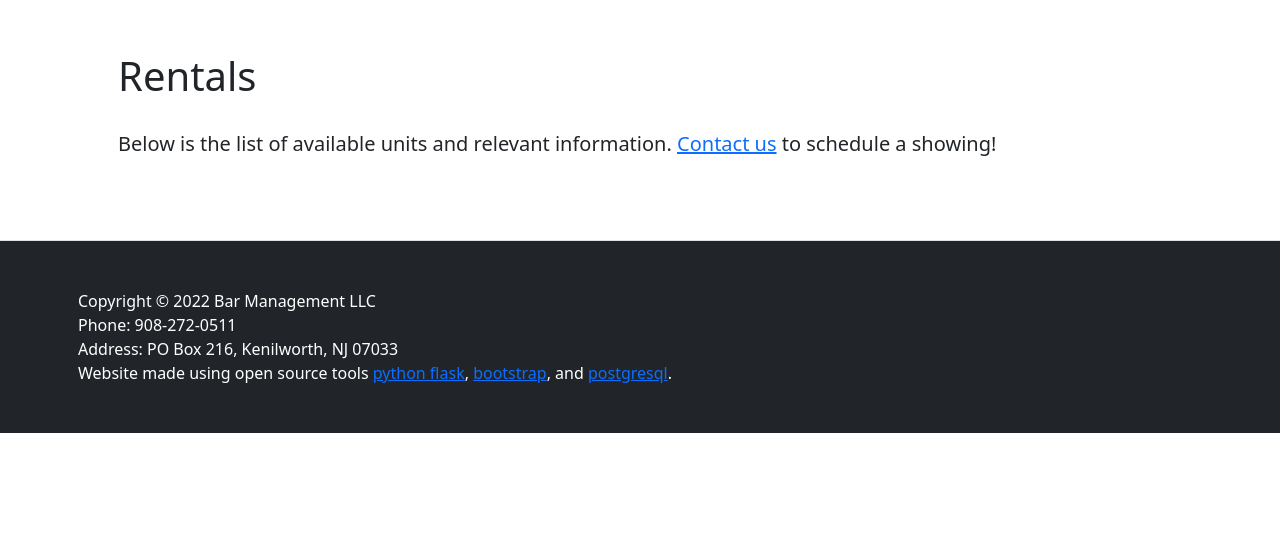
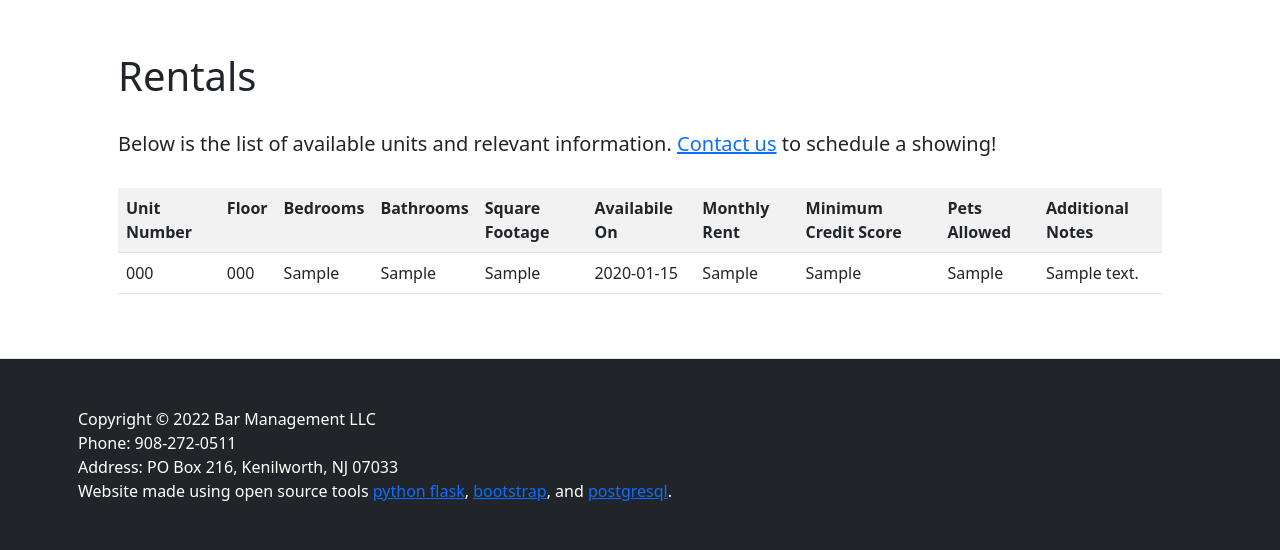
Before and after one commit to jeremybar32093/fairfield_apts, a Flask app: page /rentals in a window 1280 px wide. Shown: the part 56-606 px from the top of the page. Run offline with Flask 2, Linux system fonts and the light colour scheme; tables that the repository leaves empty hold one stand-in row (values such as "Sample post"); some libraries are stand-ins or nearby versions.

Commit message:
added rentals.html and relevant logic in app.py

```diff
--- a/app.py
+++ b/app.py
@@ -18,7 +18,7 @@ from flask_mail import Mail, Message
 # from config import mail_username, mail_password
 from wtforms import TextAreaField
 from wtforms.widgets import TextArea
-from config import mail_username, mail_password
+from config import mail_username, mail_password, postgres_secret_key, postgres_un
 
 #################################################
 # Flask Setup
@@ -26,10 +26,10 @@ from config import mail_username, mail_password
 app = Flask(__name__)
 
 # ***** CREATE DATABASE FOR STORING RATES/APT TYPES/TENANT INFO/ETC ****+*
-# app.config['SQLALCHEMY_DATABASE_URI'] = "postgresql://postgres:postgres@localhost:5432/medicine_without"
-# # Secret Key for being able to post back to database
-# app.config["SECRET_KEY"] = "$MedicineWithout2021$"
-# # SMTP Mail Server - outlook
+app.config['SQLALCHEMY_DATABASE_URI'] = "postgresql://postgres:postgres@localhost:5432/fairfield_apt"
+# Secret Key for being able to post back to database
+app.config["SECRET_KEY"] = postgres_secret_key
+# SMTP Mail Server - outlook
 app.config["MAIL_SERVER"] = "smtp-mail.outlook.com"
 app.config["MAIL_PORT"] = 587
 app.config["MAIL_USE_TLS"] = True
@@ -38,51 +38,53 @@ app.config["MAIL_USERNAME"] = mail_username
 app.config["MAIL_PASSWORD"] = mail_password
 # app.config["MAIL_SUPPRESS_SEND"] = False
 
-# # Create db object
-# db = SQLAlchemy(app)
-# # Create admin page object
-# admin = Admin(app)
+# Create db object
+db = SQLAlchemy(app)
+# Create admin page object
+admin = Admin(app)
 # Create mail object
 mail = Mail(app)
 
 #################################################
 # Database tables via classes
 #################################################
-# class CKTextAreaWidget(TextArea):
-#     def __call__(self, field, **kwargs):
-#         if kwargs.get('class'):
-#             kwargs['class'] += ' ckeditor'
-#         else:
-#             kwargs.setdefault('class', 'ckeditor')
-#         return super(CKTextAreaWidget, self).__call__(field, **kwargs)
+class CKTextAreaWidget(TextArea):
+    def __call__(self, field, **kwargs):
+        if kwargs.get('class'):
+            kwargs['class'] += ' ckeditor'
+        else:
+            kwargs.setdefault('class', 'ckeditor')
+        return super(CKTextAreaWidget, self).__call__(field, **kwargs)
 
-# class CKTextAreaField(TextAreaField):
-#     widget = CKTextAreaWidget()
+class CKTextAreaField(TextAreaField):
+    widget = CKTextAreaWidget()
 
-# class Posts(db.Model):
-#     id = db.Column(db.Integer, primary_key = True)
-#     title = db.Column(db.String(255))
-#     subtitle = db.Column(db.String(255))
-#     category = db.Column(db.String(255))
-#     subcategory = db.Column(db.String(255))
-#     content = db.Column(db.Text)
-#     author = db.Column(db.String(255))
-#     date_posted = db.Column(db.DateTime)
-#     slug = db.Column(db.String(255))
+class Listings(db.Model):
+    id = db.Column(db.Integer, primary_key = True)
+    unit_number = db.Column(db.String(255))
+    floor_number = db.Column(db.String(255))
+    bedrooms = db.Column(db.String(255))
+    bathrooms = db.Column(db.String(255))
+    square_footage = db.Column(db.String(255))
+    available_date = db.Column(db.Date)
+    monthly_rent = db.Column(db.String(255))
+    min_credit_score = db.Column(db.String(255))
+    pets_allowed = db.Column(db.String(255))
+    notes = db.Column(db.Text)
 
-# # admin view that contains login
-# class SecureModelView(ModelView):
-#     # Override is_accesible method - within module, simply returns true by default
-#     def is_accessible(self):
-#         if "logged_in" in session:
-#             return True
-#         else:
-#             abort(403)
-#     extra_js = ['//cdn.ckeditor.com/4.6.0/standard/ckeditor.js']
+# admin view that contains login
+class SecureModelView(ModelView):
+    # Override is_accesible method - within module, simply returns true by default
+    def is_accessible(self):
+        if "logged_in" in session:
+            return True
+        else:
+            abort(403)
+    extra_js = ['//cdn.ckeditor.com/4.6.0/standard/ckeditor.js']
 
-#     form_overrides = {
-#         'content': CKTextAreaField
-#     }
+    form_overrides = {
+        'notes': CKTextAreaField
+    }
 
 #     form_choices = {
 #     'category': [
@@ -99,8 +101,8 @@ mail = Mail(app)
 #     }
 
 
-# # Model View for posts class
-# admin.add_view(SecureModelView(Posts, db.session))
+# Model View for posts class
+admin.add_view(SecureModelView(Listings, db.session))
 
 
 #################################################
@@ -142,12 +144,33 @@ def forms():
 # Rentals page route
 @app.route("/rentals")
 def rentals():
-    return render_template("rentals.html")
+    # List all posts on homepage list
+    listings = Listings.query.order_by(Listings.available_date.desc())
+    return render_template("rentals.html", listings=listings)
 
 # Virtual tour page route
 @app.route("/virtual-tour")
 def virtual_tour():
     return render_template("virtual_tour.html")
+
+# Login page
+@app.route("/login", methods=["GET", "POST"])
+def login():
+    if request.method == "POST":
+        # Right now, handles only 1 user (admin user)
+        # ***** FUTURE ENHANCEMENT - ADD ABILITY FOR MULTIPLE USER SIGNUP *****
+        if request.form.get("username") == postgres_un and request.form.get("password") == postgres_secret_key:
+            session['logged_in'] = True
+            return redirect("/admin")
+        else:
+            return render_template("login.html", failed=True)
+    return render_template("login.html")
+
+# Logout page
+@app.route("/logout")
+def logout():
+    session.clear()
+    return redirect("/")
 
 
 #################################################
--- a/templates/rentals.html
+++ b/templates/rentals.html
@@ -38,6 +38,34 @@
                 <br>
                 <h5>Below is the list of available units and relevant information. <a href="/contact">Contact us</a> to schedule a showing!</h5>
                 <br>
+                <table class="table table-striped table-hover">
+                    <tr>
+                        <th>Unit Number</th>
+                        <th>Floor</th>
+                        <th>Bedrooms</th>
+                        <th>Bathrooms</th>
+                        <th>Square Footage</th>
+                        <th>Availabile On</th>
+                        <th>Monthly Rent</th>
+                        <th>Minimum Credit Score</th>
+                        <th>Pets Allowed</th>
+                        <th>Additional Notes</th>
+                    </tr>
+                    {% for listing in listings %}
+                    <tr>
+                        <td>{{listing.unit_number}}</td>
+                        <td>{{listing.floor_number}}</td>
+                        <td>{{listing.bedrooms}}</td>
+                        <td>{{listing.bathrooms}}</td>
+                        <td>{{listing.square_footage}}</td>
+                        <td>{{listing.available_date}}</td>
+                        <td>{{listing.monthly_rent}}</td>
+                        <td>{{listing.min_credit_score}}</td>
+                        <td>{{listing.pets_allowed}}</td>
+                        <td>{{listing.notes|safe}}</td>
+                    </tr>
+                    {% endfor %}
+                </table>
             </div>
         </section>
         <!-- Footer-->
```
Also changed, not shown: templates/login.html (added, +107 -0 lines).
